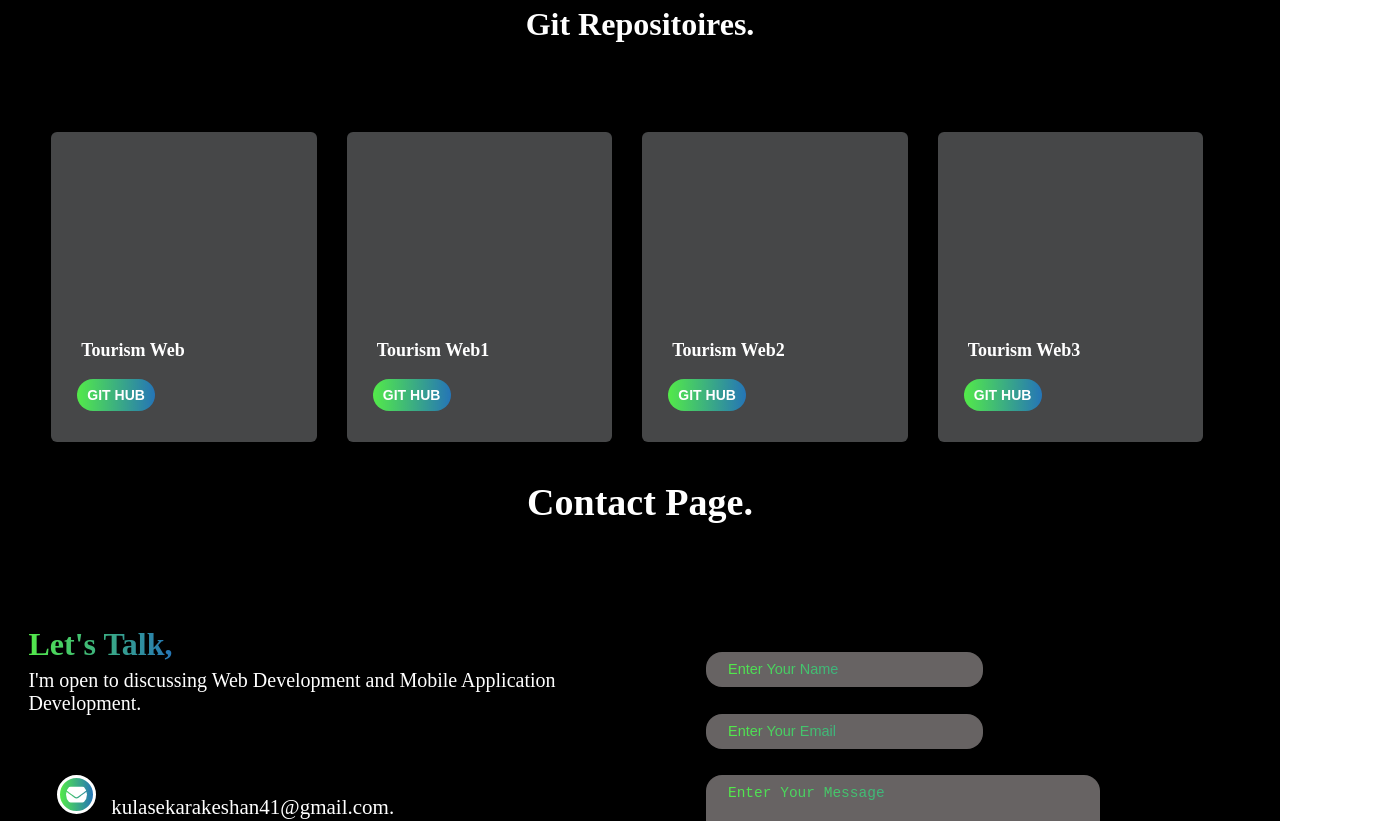
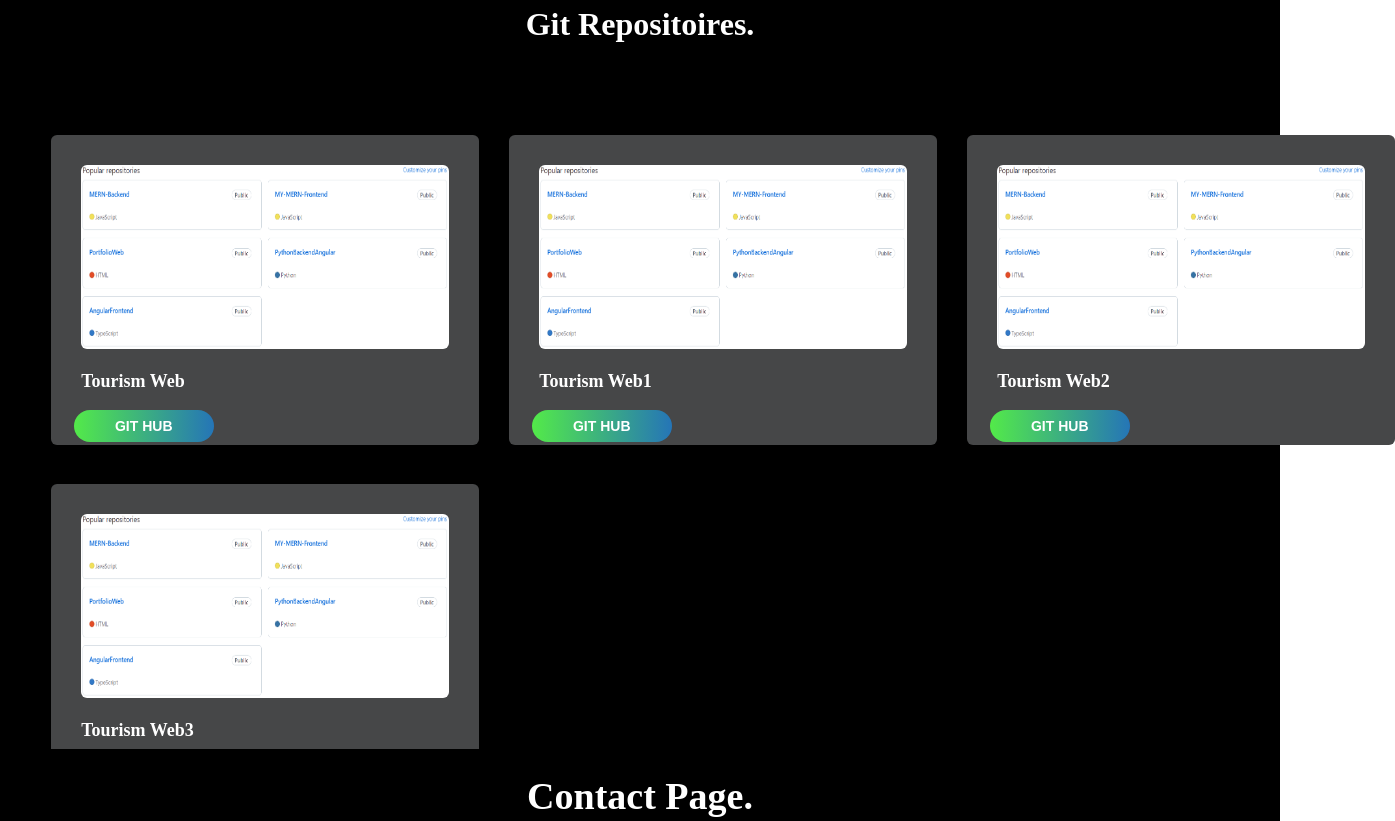
Before and after one commit to KeshaCodeolima/MY-Portfolio, a React (Create React App) app in the folder my-portfolio/: page / in a window 1280 px wide. Shown: the part 1640-2461 px from the top of the page, 1395 px wide, since content can reach past the window. Built offline with nearby package versions, Linux system fonts and the light colour scheme.

Commit message:
Add the image to git box and add some css to edit it and change the contact page margin top size

```diff
--- a/my-portfolio/src/Componets/ContactPage.css
+++ b/my-portfolio/src/Componets/ContactPage.css
@@ -2,7 +2,7 @@
     position: absolute;
     width: 100%;
     left: 0;
-    margin-top: 163%;
+    margin-top: 186%;
     background-color: black;
 }
 .contactmain h1{
--- a/my-portfolio/src/Componets/GitPage.css
+++ b/my-portfolio/src/Componets/GitPage.css
@@ -19,13 +19,12 @@
 .gitbox1{
     margin-top: 4%;
     display:grid;
-    grid-template-columns: repeat(4,1fr);
+    grid-template-columns: repeat(3,1fr);
     grid-gap: 30px;
     width: 90%;
     margin-left: 4%;
     max-width: 1600px;
     margin-bottom: 6%;
-
 }
 .gitbox{
     color: white;
@@ -33,7 +32,6 @@
     border-radius: 6px;
     margin-top: 2%;
     padding:30px;
-    transition: 2s;
     height: 250px;
     transition: 2s;
 }
@@ -41,7 +39,6 @@
     transform: scale(1.1);
 }
 .gitbox p{
-    margin-top: 160px;
     font-size: 18px;
     font-weight: 600;
 }
@@ -62,3 +59,8 @@
     cursor: pointer;
     transform: scale(1.1);
 }
+.gitimage{
+    width: 46vh;
+    height: 23vh;
+    border-radius: 6px;
+}
--- a/my-portfolio/src/Componets/GitPage.jsx
+++ b/my-portfolio/src/Componets/GitPage.jsx
@@ -1,5 +1,6 @@
 import React from "react";
 import './GitPage.css';
+import GitImage from '../Images/gitrepositores.png';
 
 function GitPage() {
     return (
@@ -10,22 +11,22 @@ function GitPage() {
                 </div>
                 <div className="gitbox1">
                     <div className="gitbox">
-                        <img src="" alt="" />
+                        <img src={GitImage} alt="gitimage" className="gitimage" />
                         <p>Tourism Web</p>
                         <button className="buttongit">GIT HUB</button>
                     </div>
                     <div className="gitbox">
-                        <img src="" alt="" />
+                        <img src={GitImage} alt="gitimage" className="gitimage" />
                         <p>Tourism Web1</p>
                         <button className="buttongit">GIT HUB</button>
                     </div>
                     <div className="gitbox">
-                        <img src="" alt="" />
+                        <img src={GitImage} alt="gitimage" className="gitimage" />
                         <p>Tourism Web2</p>
                         <button className="buttongit">GIT HUB</button>
                     </div>
                     <div className="gitbox">
-                        <img src="" alt="" />
+                        <img src={GitImage} alt="gitimage" className="gitimage" />
                         <p>Tourism Web3</p>
                         <button className="buttongit">GIT HUB</button>
                     </div>
```
